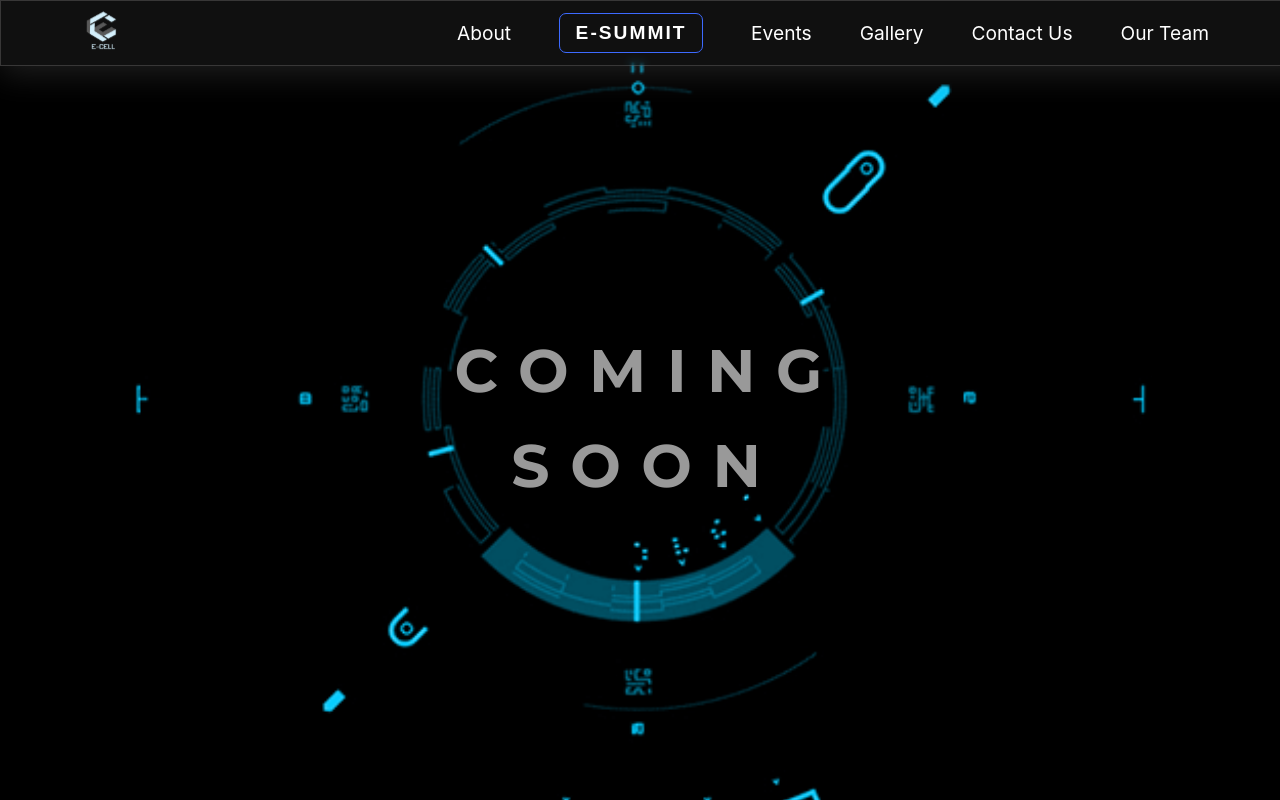
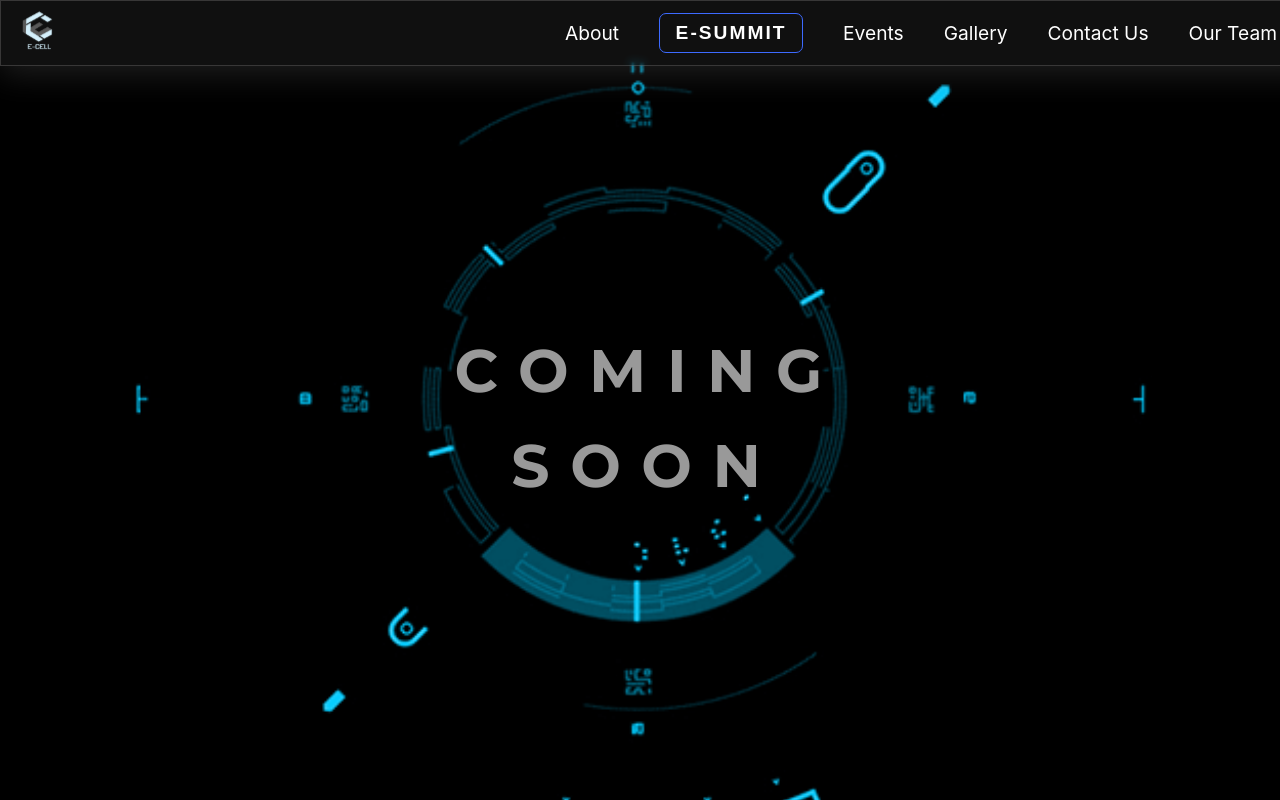
Before and after one commit to Pranjal-231003/E-Cell-Website, a React (Create React App) app in the folder frontend/: page /esummit in a window 1280 px wide. Built offline with nearby package versions, Linux system fonts and the light colour scheme.

Commit message:
esummit website connected to button

```diff
--- a/frontend/src/components/Navbar.jsx
+++ b/frontend/src/components/Navbar.jsx
@@ -55,7 +55,7 @@ const Navbar = () => {
             About
             </Link>
           </ScrollLink>
-          <Link to='/esummit' className='link' onClick={handleNavClick}>
+          <Link to="https://www.esummitlnmiit.live/" target="_blank" className='link' onClick={handleNavClick}>
           <button className="overflow-hidden relative hover:brightness-150 active:opacity-75 duration-300 link btn">
             E-summit
           </button>
--- a/frontend/src/components/assets/css/Navbar.css
+++ b/frontend/src/components/assets/css/Navbar.css
@@ -13,10 +13,9 @@
   border: 1px solid rgba(236, 234, 234, 0.18);
   width: 100%;
   z-index: 1000;
-
   position: fixed;
   height: 4rem;
-  gap: 11rem;
+  gap: 30rem;
   padding-right:2rem;
   /* font-family: Mabry Pro; */
 }
```
